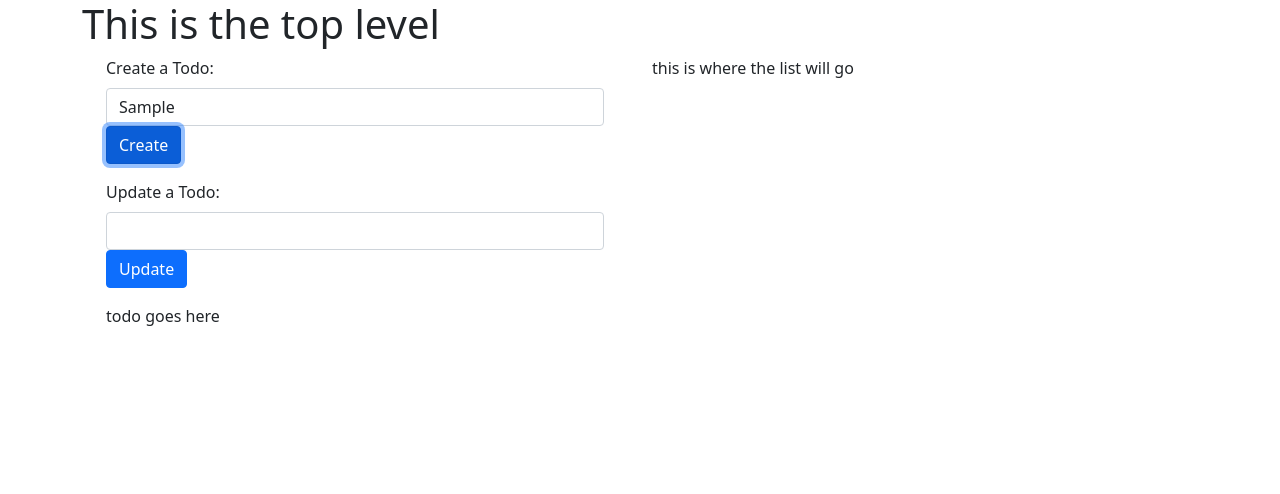
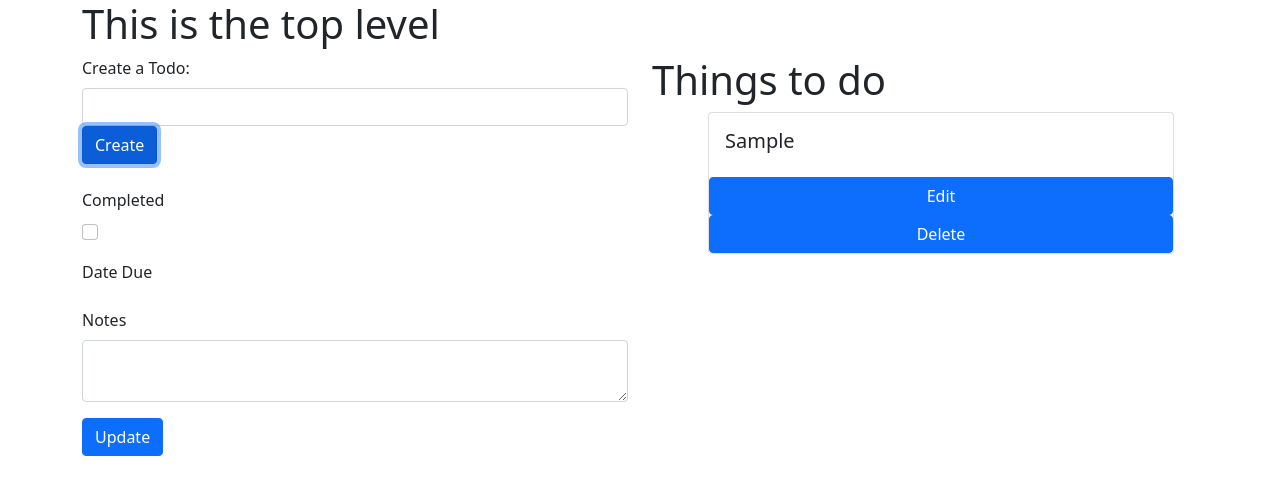
Before and after one commit to sameghosts/redjag-frontend-client, a React (Create React App) app: page / in a window 1280 px wide. Both pictures are taken after typing "Sample" into the empty fields and a click on the button "Create". Shown: the top 494 px of the page. Built offline with nearby package versions, Linux system fonts and the light colour scheme.

Commit message:
allowed basic editing of notes

```diff
--- /dev/null
+++ b/src/Components/Todo/DisplayTodo.js
@@ -0,0 +1,60 @@
+import React, { useState } from 'react'
+
+import {
+    Container,
+    Col,
+    Row,
+    Button,
+    Form
+} from 'react-bootstrap'
+
+function DisplayTodo({ displayTodo }) {
+    const [todoText, setTodoText] = useState('');
+    const [todoComplete, setTodoComplete] = useState(false)
+    const [todoDueDate, setTodoDueDate] = useState('')
+    console.log(displayTodo, "$$$$$$$$$$")
+    console.log(todoText, todoComplete, todoDueDate, "ready to edit")
+
+    const textChange = (e) => {
+        console.log('type')
+        setTodoText(e.target.value);
+    };
+
+    const updateTodo = (e) => {
+        e.preventDefault();
+        console.log('click')
+        displayTodo.text = todoText;
+        displayTodo.Complete = todoComplete;
+        console.log(displayTodo)
+    };
+
+    return (
+        <Container>
+            <Row>
+                <Col>
+                    <h1>
+                        {displayTodo.text}
+                    </h1>
+                </Col>
+            </Row>
+            <Row>
+                <Form>
+                    <Form.Group>
+                        <Form.Label>Completed</Form.Label>
+                        <Form.Check value={true} />
+                    </Form.Group>
+                    <Form.Group>
+                        <Form.Label>Date Due</Form.Label>
+                    </Form.Group>
+                    <Form.Group>
+                        <Form.Label>Notes</Form.Label>
+                        <Form.Control as="textarea" onChange={textChange} />
+                    </Form.Group>
+                    <Button onClick={updateTodo}>Update</Button>
+                </Form>
+            </Row>
+        </Container>
+    )
+}
+
+export default DisplayTodo
--- a/src/Components/Todo/Todo.js
+++ b/src/Components/Todo/Todo.js
@@ -1,17 +1,34 @@
 import React from 'react'
 
 import {
+    Card,
     Container,
-    Col,
-    Row
+    Button
 } from 'react-bootstrap';
 
-function Todo() {
+export default  function Todo({ key, text, todoArray, setTodoArray, todo, setDisplayTodo }) {
+
+    const deleteHandler = () => {
+        setTodoArray(todoArray.filter(el => el.id !== todo.id))
+    };
+
+    const editHandler = () => {
+        console.log('click')
+        setDisplayTodo(todo);
+    };
+
+
+
+
     return (
         <Container>
-            todo goes here
+            <Card>
+                <Card.Body>
+                    <Card.Title>{text}</Card.Title>
+                </Card.Body>
+                <Button onClick={editHandler}>Edit</Button>
+                <Button onClick={deleteHandler}>Delete</Button>
+            </Card>
         </Container>
     )
 }
-
-export default Todo
--- a/src/Components/Todo/TodoForm.js
+++ b/src/Components/Todo/TodoForm.js
@@ -1,7 +1,6 @@
-import React, {useState, useEffect, useRef } from 'react'
+import React from 'react'
 
 import {
-    Col,
     Row,
     Container,
     Form,
@@ -16,9 +15,12 @@ export default function TodoForm({ todoArray, todoFormString, setTodoFormString,
     const submitTodoHandler = (e) => {
         e.preventDefault();
         setTodoArray([
-            ...todoArray, {}
-        ])
+            ...todoArray, { text:todoFormString, completed:false, id:Math.random()*10000}
+        ]);
+        setTodoFormString('');
     }
+
+
 
     return (
         <Container className="todoContainer">
@@ -28,15 +30,8 @@ export default function TodoForm({ todoArray, todoFormString, setTodoFormString,
                         <Form.Label>
                             Create a Todo:
                         </Form.Label>
-                        <Form.Control type="text" onChange={inputTextHandler} />
-                        <Button>Create</Button>
-                    </Form.Group>
-                    <Form.Group>
-                        <Form.Label>
-                            Update a Todo:
-                        </Form.Label>
-                        <Form.Control type="text" />
-                        <Button>Update</Button>
+                        <Form.Control value={todoFormString} type="text" onChange={inputTextHandler} />
+                        <Button onClick={submitTodoHandler} type="submit">Create</Button>
                     </Form.Group>
                 </Form>
             </Row>
--- a/src/Components/Todo/TodoList.js
+++ b/src/Components/Todo/TodoList.js
@@ -1,9 +1,25 @@
-import React from 'react'
 
-export default function TodoList() {
+import React from 'react';
+
+import Todo from './Todo';
+
+export default function TodoList({ todoArray, setTodoArray, setDisplayTodo }) {
+
     return (
         <div>
-            this is where the list will go
+           <h1>Things to do</h1>
+           <ul>
+                {todoArray.map((todo) => (
+                    <Todo
+                        todo={todo}
+                        text={todo.text}
+                        key={todo.id}
+                        todoArray={todoArray}
+                        setTodoArray={setTodoArray}
+                        setDisplayTodo={setDisplayTodo}
+                    />
+                ))}
+           </ul>
         </div>
     )
 }
--- a/src/Components/Todo/TodoPortal.js
+++ b/src/Components/Todo/TodoPortal.js
@@ -1,7 +1,7 @@
 import React, { useState, useEffect } from 'react';
 
 import TodoForm from './TodoForm';
-import Todo from './Todo';
+import DisplayTodo from './DisplayTodo';
 import TodoList from './TodoList';
 
 import {
@@ -14,22 +14,31 @@ export default function TodoPortal() {
     //set States
     const [todoFormString, setTodoFormString] = useState('');
     const [todoArray, setTodoArray] = useState([]);
+    const [displayTodo, setDisplayTodo] = useState({});
 
     return (
         <Container>
             <h1>This is the top level</h1>
             <Row>
                 <Col>
+                    <Row>
                         <TodoForm
                             setTodoArray={setTodoArray}
                             setTodoFormString={setTodoFormString}
                             todoArray={todoArray}
                             todoFormString={todoFormString}
                         />
-                    <Todo />
+                    </Row>
+                    <Row>
+                        <DisplayTodo displayTodo={displayTodo} />
+                    </Row>
                 </Col>
                 <Col>
-                    <TodoList />
+                    <TodoList
+                        todoArray={todoArray}
+                        setTodoArray={setTodoArray}
+                        setDisplayTodo={setDisplayTodo}
+                    />
                 </Col>
             </Row>
         </Container>
```
Lines whose indentation alone changed are shown as unchanged.
